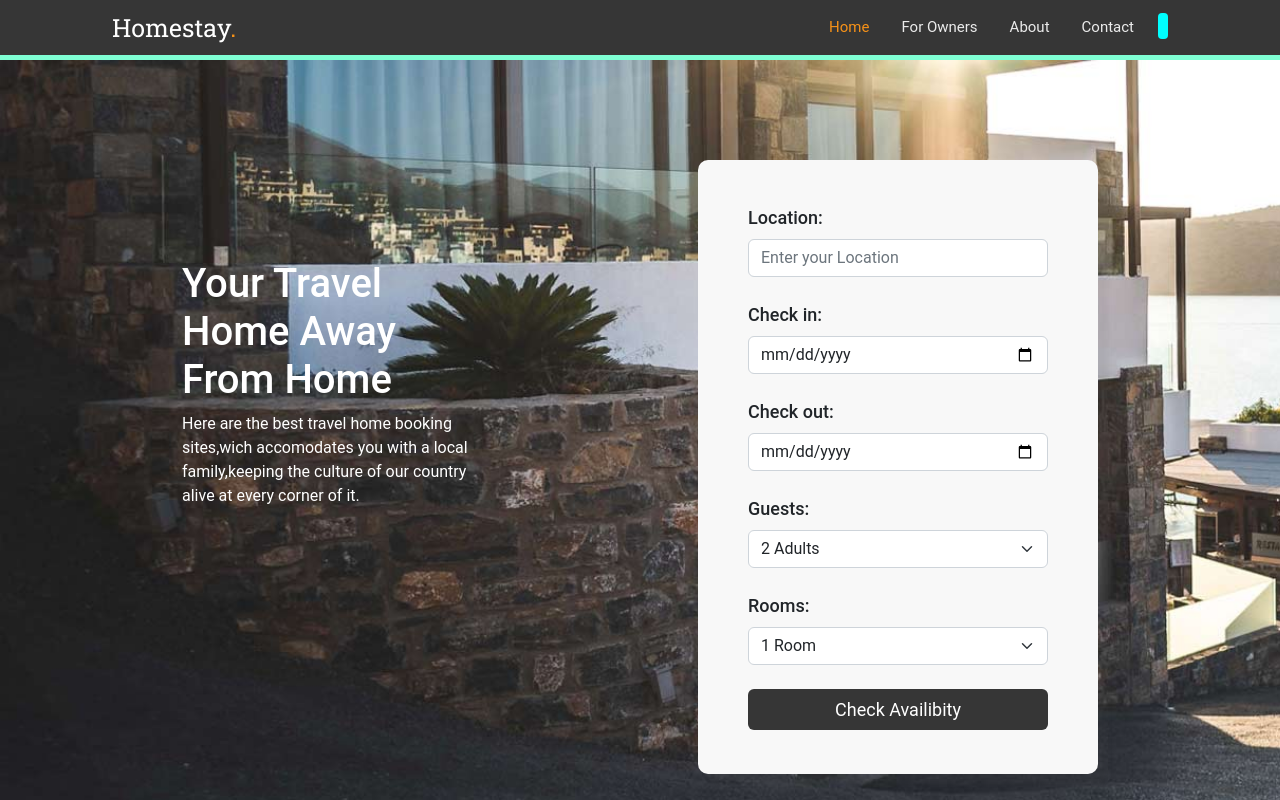
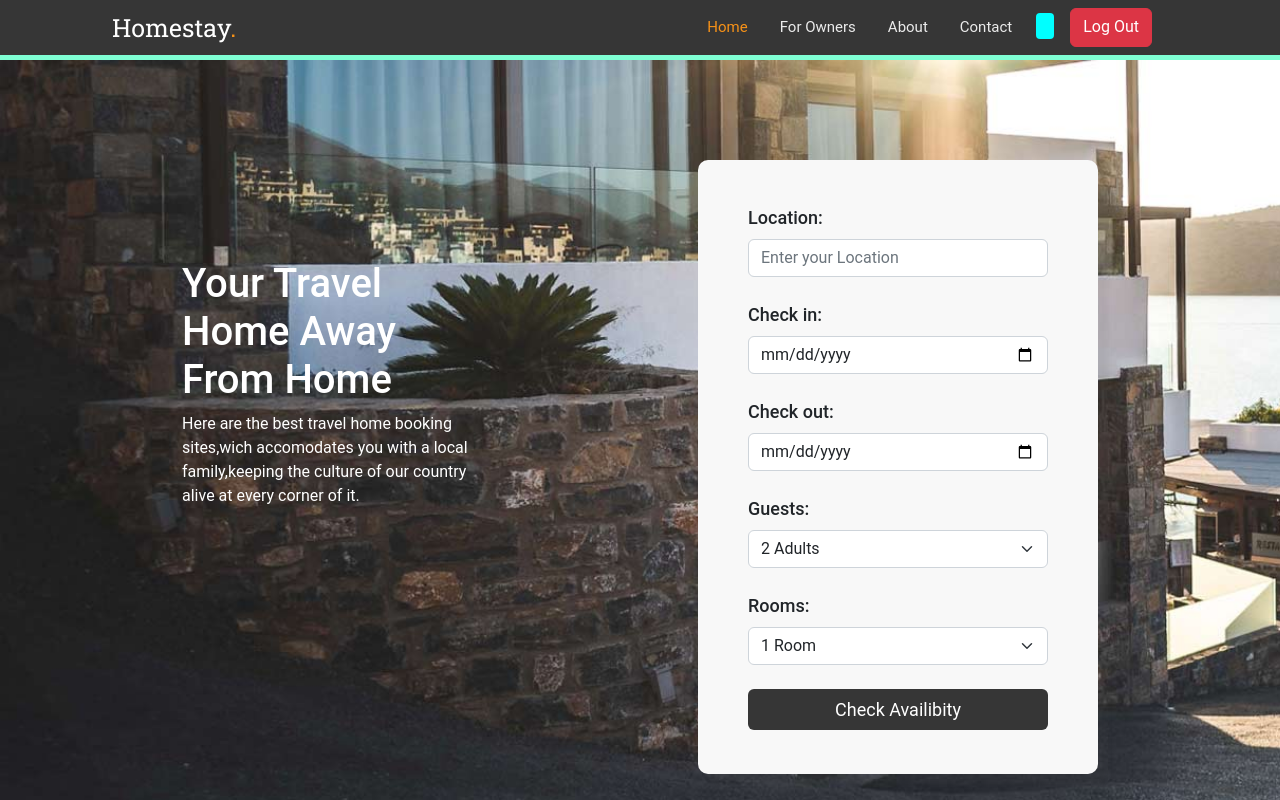
Before and after one commit to Aryanop0914/React, a React (Create React App) app: page / in a window 1280 px wide. Shown: the top 800 px of the page. Built offline with nearby package versions, Linux system fonts and the light colour scheme; no server answers.

Commit message:
login btn

```diff
--- a/src/Components/Navbar.js
+++ b/src/Components/Navbar.js
@@ -5,7 +5,8 @@ export default class Navbar extends Component{
   constructor(props){
     super(props);
     this.state={
-      userData:"",
+      userData:"Login",
+      loginbtn:"true",
     };
   }
 
@@ -25,8 +26,14 @@ componentDidMount(){
     .then((data)=>{
         console.log(data,"userData");
         this.setState({userData:data.data});
-    })
+        this.setState({loginbtn:false})
+    });
+
   }
+    logout=()=>{
+    window.localStorage.clear();
+    window.location.href="/";
+  };
 
   render(){
   return (
@@ -43,8 +50,9 @@ componentDidMount(){
         <Link to="/forowners" className="nav-link mx-3">For Owners</Link>
         <Link to="/about" className="nav-link ">About</Link>
         <Link to="/contact" className="nav-link mx-3">Contact</Link>
-        <Link to="/login" className="loginbtn">{this.state.userData.username}</Link>
 
+        <Link to="/login" className=" loginbtn btn nav-link">{this.loginbtn ? <h1>Login</h1> : this.state.userData.username}</Link>
+        <button className="btn btn-danger mx-3" onClick={this.logout}>Log Out</button>
       </div>
       </div>
     </div>
```
